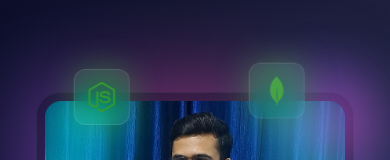
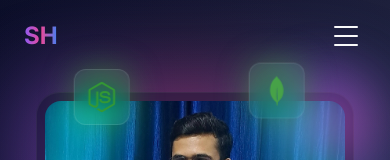
Before and after one commit to ShahnawazHussain28/portfolio, a Next.js app: page / in a window 390 px wide. Shown: the top 160 px of the page. Built offline with nearby package versions, Linux system fonts and the light colour scheme.

Commit message:
feat: add Navbar with scroll effects and smooth navigation
- Fixed header with background fade on scroll
- Navigation links with hover underline animation
- Mobile hamburger menu with animated icon
- Smooth scroll to sections
- "Let's Talk" CTA button

```diff
--- a/app/components/Hero/Hero.jsx
+++ b/app/components/Hero/Hero.jsx
@@ -7,7 +7,7 @@ import ScrollIndicator from '../ui/ScrollIndicator';
 
 export default function Hero({ profileImage }) {
   return (
-    <section className="relative min-h-screen flex items-center justify-center overflow-hidden" id="hero">
+    <section className="relative min-h-screen flex items-center justify-center overflow-hidden" id="home">
       {/* Animated background */}
       <AnimatedBackground />
 
--- /dev/null
+++ b/app/components/Navbar/Navbar.jsx
@@ -0,0 +1,186 @@
+"use client";
+import { motion, useScroll, useTransform, AnimatePresence } from "framer-motion";
+import { useState, useEffect } from "react";
+
+const navLinks = [
+  { name: "Home", href: "#home" },
+  { name: "Experience", href: "#experience" },
+  { name: "Projects", href: "#projects" },
+  { name: "Skills", href: "#skills" },
+  { name: "Contact", href: "#contact" },
+];
+
+function NavLink({ link, onClick }) {
+  return (
+    <motion.a
+      href={link.href}
+      onClick={onClick}
+      className="relative text-light-secondary hover:text-light-primary transition-colors duration-300 py-2"
+      whileHover={{ scale: 1.05 }}
+      whileTap={{ scale: 0.95 }}
+    >
+      {link.name}
+      <motion.span
+        className="absolute bottom-0 left-0 w-full h-0.5 bg-gradient-to-r from-gradient-purple to-gradient-pink origin-left"
+        initial={{ scaleX: 0 }}
+        whileHover={{ scaleX: 1 }}
+        transition={{ duration: 0.3 }}
+      />
+    </motion.a>
+  );
+}
+
+function MobileMenuButton({ isOpen, onClick }) {
+  return (
+    <button
+      onClick={onClick}
+      className="md:hidden relative w-10 h-10 flex items-center justify-center"
+      aria-label="Toggle menu"
+    >
+      <div className="relative w-6 h-5">
+        <motion.span
+          className="absolute left-0 w-full h-0.5 bg-light-primary rounded-full"
+          animate={{
+            top: isOpen ? "50%" : "0%",
+            rotate: isOpen ? 45 : 0,
+            y: isOpen ? "-50%" : 0,
+          }}
+          transition={{ duration: 0.3 }}
+        />
+        <motion.span
+          className="absolute left-0 top-1/2 -translate-y-1/2 w-full h-0.5 bg-light-primary rounded-full"
+          animate={{ opacity: isOpen ? 0 : 1 }}
+          transition={{ duration: 0.3 }}
+        />
+        <motion.span
+          className="absolute left-0 w-full h-0.5 bg-light-primary rounded-full"
+          animate={{
+            bottom: isOpen ? "50%" : "0%",
+            rotate: isOpen ? -45 : 0,
+            y: isOpen ? "50%" : 0,
+          }}
+          transition={{ duration: 0.3 }}
+        />
+      </div>
+    </button>
+  );
+}
+
+function MobileMenu({ isOpen, onLinkClick }) {
+  return (
+    <AnimatePresence>
+      {isOpen && (
+        <motion.div
+          className="absolute top-full left-0 right-0 md:hidden bg-dark-primary/95 backdrop-blur-lg border-b border-white/10"
+          initial={{ opacity: 0, height: 0 }}
+          animate={{ opacity: 1, height: "auto" }}
+          exit={{ opacity: 0, height: 0 }}
+          transition={{ duration: 0.3 }}
+        >
+          <div className="container mx-auto px-6 py-6 flex flex-col gap-4">
+            {navLinks.map((link, index) => (
+              <motion.a
+                key={link.name}
+                href={link.href}
+                onClick={onLinkClick}
+                className="text-light-secondary hover:text-light-primary transition-colors duration-300 text-lg"
+                initial={{ opacity: 0, x: -20 }}
+                animate={{ opacity: 1, x: 0 }}
+                transition={{ delay: index * 0.1 }}
+              >
+                {link.name}
+              </motion.a>
+            ))}
+          </div>
+        </motion.div>
+      )}
+    </AnimatePresence>
+  );
+}
+
+export default function Navbar() {
+  const [isScrolled, setIsScrolled] = useState(false);
+  const [isMobileMenuOpen, setIsMobileMenuOpen] = useState(false);
+  const { scrollY } = useScroll();
+
+  // Background opacity based on scroll
+  const bgOpacity = useTransform(scrollY, [0, 100], [0, 1]);
+
+  useEffect(() => {
+    const handleScroll = () => {
+      setIsScrolled(window.scrollY > 50);
+    };
+
+    window.addEventListener("scroll", handleScroll);
+    return () => window.removeEventListener("scroll", handleScroll);
+  }, []);
+
+  const handleLinkClick = (e) => {
+    e.preventDefault();
+    const href = e.currentTarget.getAttribute("href");
+    const target = document.querySelector(href);
+
+    if (target) {
+      target.scrollIntoView({ behavior: "smooth" });
+    }
+
+    setIsMobileMenuOpen(false);
+  };
+
+  return (
+    <motion.header
+      className="fixed top-0 left-0 right-0 z-50"
+      initial={{ y: -100 }}
+      animate={{ y: 0 }}
+      transition={{ duration: 0.5, ease: "easeOut" }}
+    >
+      {/* Background */}
+      <motion.div
+        className="absolute inset-0 bg-dark-primary/80 backdrop-blur-lg border-b border-white/10"
+        style={{ opacity: bgOpacity }}
+      />
+
+      <nav className="relative container mx-auto px-6 py-4">
+        <div className="flex items-center justify-between">
+          {/* Logo */}
+          <motion.a
+            href="#home"
+            onClick={handleLinkClick}
+            className="text-2xl font-bold"
+            whileHover={{ scale: 1.05 }}
+            whileTap={{ scale: 0.95 }}
+          >
+            <span className="gradient-text">SH</span>
+          </motion.a>
+
+          {/* Desktop Navigation */}
+          <div className="hidden md:flex items-center gap-8">
+            {navLinks.map((link) => (
+              <NavLink key={link.name} link={link} onClick={handleLinkClick} />
+            ))}
+          </div>
+
+          {/* CTA Button */}
+          <motion.a
+            href="#contact"
+            onClick={handleLinkClick}
+            className="hidden md:block px-6 py-2 bg-gradient-to-r from-gradient-purple to-gradient-pink rounded-full text-white font-medium"
+            whileHover={{ scale: 1.05, boxShadow: "0 0 20px rgba(139, 92, 246, 0.5)" }}
+            whileTap={{ scale: 0.95 }}
+          >
+            Let's Talk
+          </motion.a>
+
+          {/* Mobile Menu Button */}
+          <MobileMenuButton
+            isOpen={isMobileMenuOpen}
+            onClick={() => setIsMobileMenuOpen(!isMobileMenuOpen)}
+          />
+        </div>
+      </nav>
+
+      {/* Mobile Menu */}
+      <MobileMenu isOpen={isMobileMenuOpen} onLinkClick={handleLinkClick} />
+    </motion.header>
+  );
+}
--- a/app/layout.js
+++ b/app/layout.js
@@ -1,6 +1,7 @@
 import { Inter } from "next/font/google";
 import "./globals.css";
 import SmoothScrollProvider from "./components/providers/SmoothScrollProvider";
+import Navbar from "./components/Navbar/Navbar";
 
 const inter = Inter({ subsets: ["latin"] });
 
@@ -15,6 +16,7 @@ export default function RootLayout({ children }) {
     <html lang="en" className="dark">
       <body className={inter.className}>
         <SmoothScrollProvider>
+          <Navbar />
           {children}
         </SmoothScrollProvider>
       </body>
```
